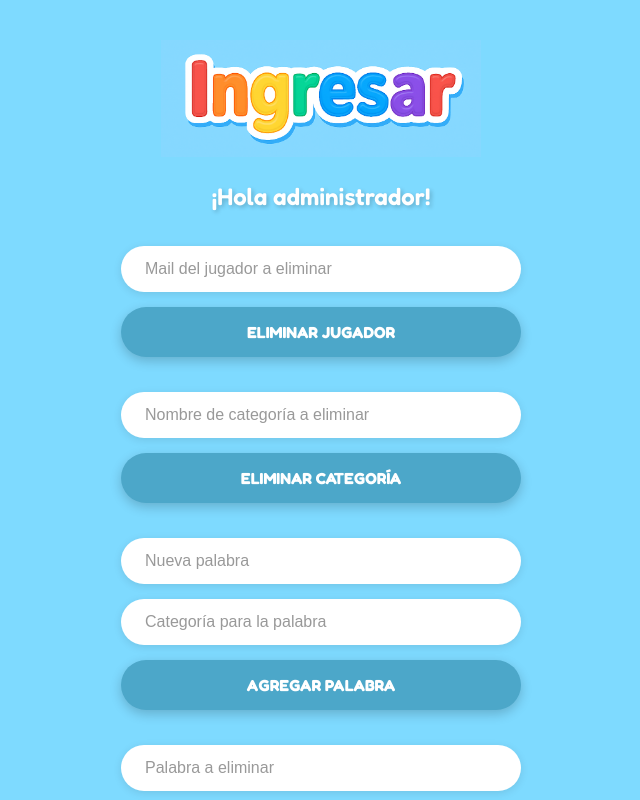
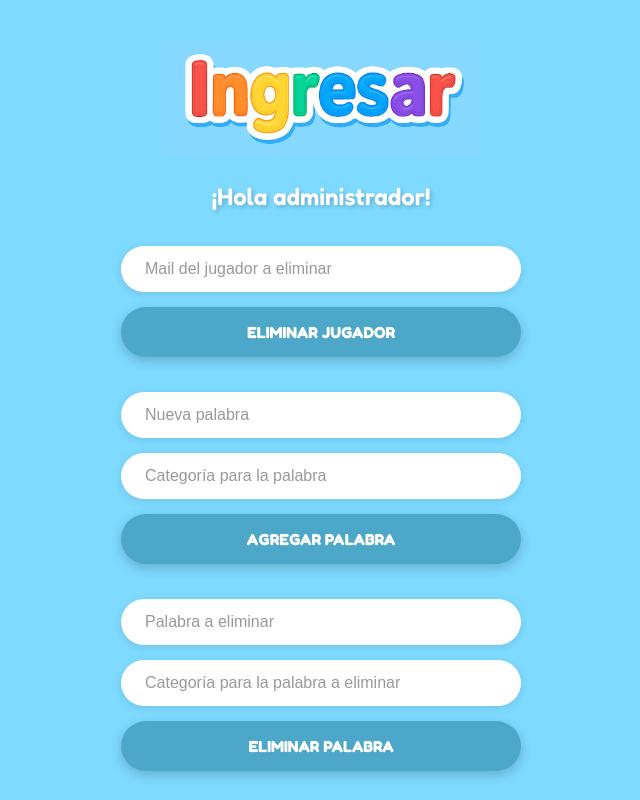
Before and after one commit to PioIX/2025-TPIN2-G10, a Next.js app in the folder 5A-G10-PROYECTO/front/: page /admin in a window 1280 px wide. Shown: the top 800 px of the page, without its empty margins (319-959 px from the left). Built offline with nearby package versions, Linux system fonts and the light colour scheme.

Commit message:
eliminar jugad

```diff
--- a/5A-G10-PROYECTO/front/app/admin/page.js
+++ b/5A-G10-PROYECTO/front/app/admin/page.js
@@ -52,33 +52,7 @@ export default function AdminPage() {
     }
   };
 
-  // Función para eliminar categoría
-  const eliminarCategoria = async () => {
-    if (!nombreCategoria) {
-      showModal("Error", "Por favor ingresa el nombre de la categoría");
-      return;
-    }
 
-    try {
-      const response = await fetch("http://localhost:4001/EliminarCategoria", {
-        method: "DELETE",
-        headers: { "Content-Type": "application/json" },
-        body: JSON.stringify({ nombre: nombreCategoria }),
-      });
-
-      const result = await response.json();
-
-      if (result.success) {
-        showModal("Éxito", "Categoría eliminada correctamente");
-        setNombreCategoria("");
-      } else {
-        showModal("Error", result.message || "No se pudo eliminar la categoría");
-      }
-    } catch (error) {
-      console.error(error);
-      showModal("Error", "Hubo un problema con la conexión al servidor");
-    }
-  };
 
   const agregarPalabra = async () => {
     if (!nuevaPalabra || !categoriaParaPalabra) {
@@ -157,17 +131,6 @@ export default function AdminPage() {
         <Button onClick={borrarJugador} className={styles.button}>
           ELIMINAR JUGADOR
         </Button>
-
-        <Input
-          placeholder="Nombre de categoría a eliminar"
-          value={nombreCategoria}
-          onChange={(e) => setNombreCategoria(e.target.value)}
-          className={styles.input}
-        />
-        <Button onClick={eliminarCategoria} className={styles.button}>
-          ELIMINAR CATEGORÍA
-        </Button>
-
         <Input
           placeholder="Nueva palabra"
           value={nuevaPalabra}
--- a/5A-G10-PROYECTO/front/app/juego/page.js
+++ b/5A-G10-PROYECTO/front/app/juego/page.js
@@ -153,7 +153,7 @@ export default function TuttiFrutti() {
       setRondaActual(data.ronda);
       setRespuestas({});
       setRespuestasOponente(null);
-      setTiempoRestante(2);
+      setTiempoRestante(15);
       setEsperandoNuevaRonda(false);
       setJuegoActivo(false);
 
```
Also changed, not shown: 1 other file (tests, documents, lock files or other folders).
